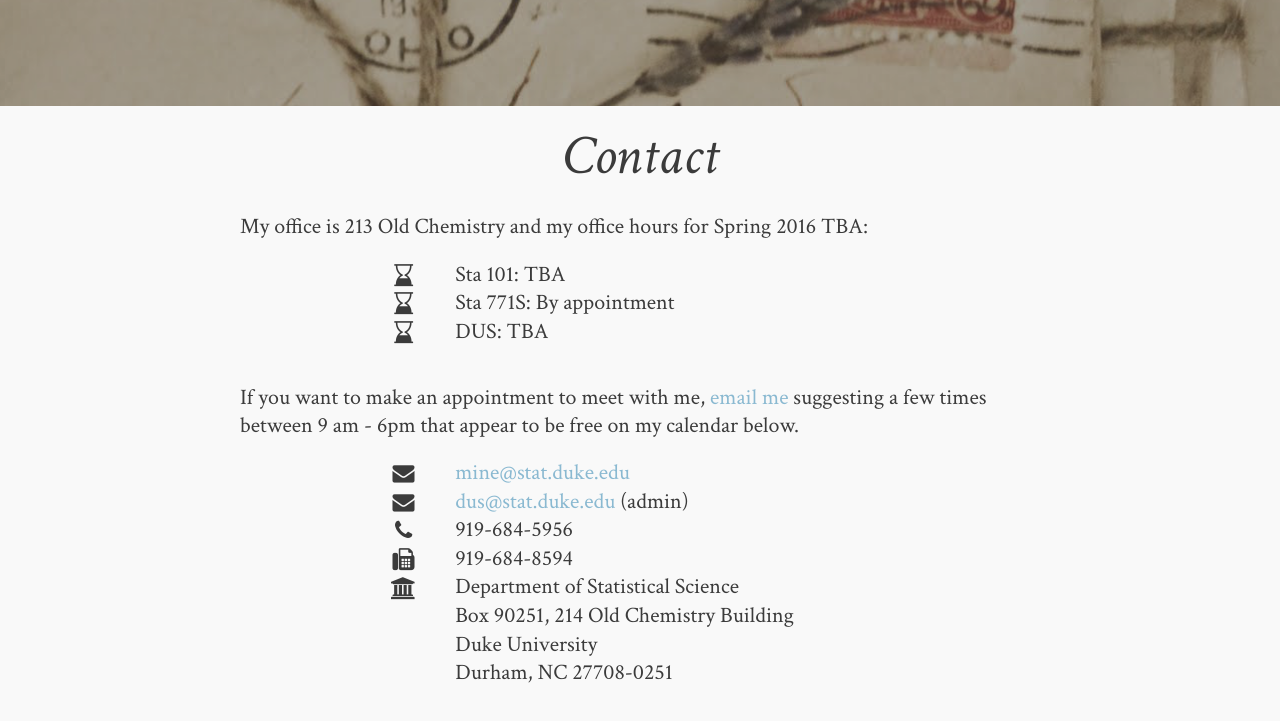
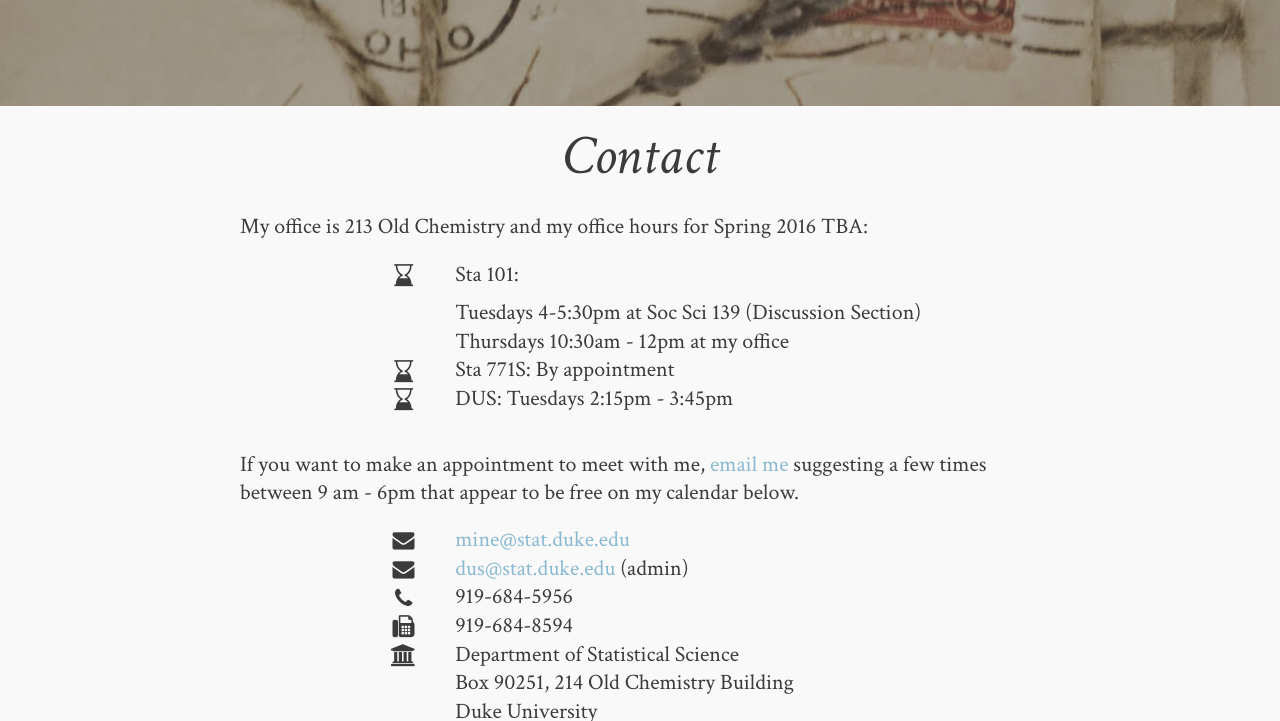
Before and after one commit to mine-cetinkaya-rundel/duke_statsci_homepage, a Jekyll site: the page built from contact.md, in a window 1280 px wide and 900 px high, scrolled down 444 px, cut to the strip 0-721 px from the top of the window. Built offline with Jekyll 4.4.1, drawn with Linux system fonts in a browser that asks for light colours; nearby versions of some CDN libraries; comment, search, counter and statistics services are not loaded.

Commit message:
2015 updates

```diff
--- a/contact.md
+++ b/contact.md
@@ -10,9 +10,13 @@ image:
 My office is 213 Old Chemistry and my office hours for Spring 2016 TBA:
 
 <ul class="fa-ul">
-  <li><i class="fa-li fa fa fa-hourglass-3"></i>Sta 101: TBA</li>
+  <li><i class="fa-li fa fa fa-hourglass-3"></i>Sta 101:</li>
+    <ul>
+        <li>Tuesdays 4-5:30pm at Soc Sci 139 (Discussion Section)</li>
+        <li>Thursdays 10:30am - 12pm at my office</li>
+    </ul>
   <li><i class="fa-li fa fa fa-hourglass-3"></i>Sta 771S: By appointment</li>
-  <li><i class="fa-li fa fa fa-hourglass-3"></i>DUS: TBA</li>
+  <li><i class="fa-li fa fa fa-hourglass-3"></i>DUS: Tuesdays 2:15pm - 3:45pm</li>
 </ul>
 
 <br>
```
Also changed, not shown: _posts/2015-05-28-tier.md (+1 -1 lines), teaching.md (+5 -2 lines), 1 other file.
